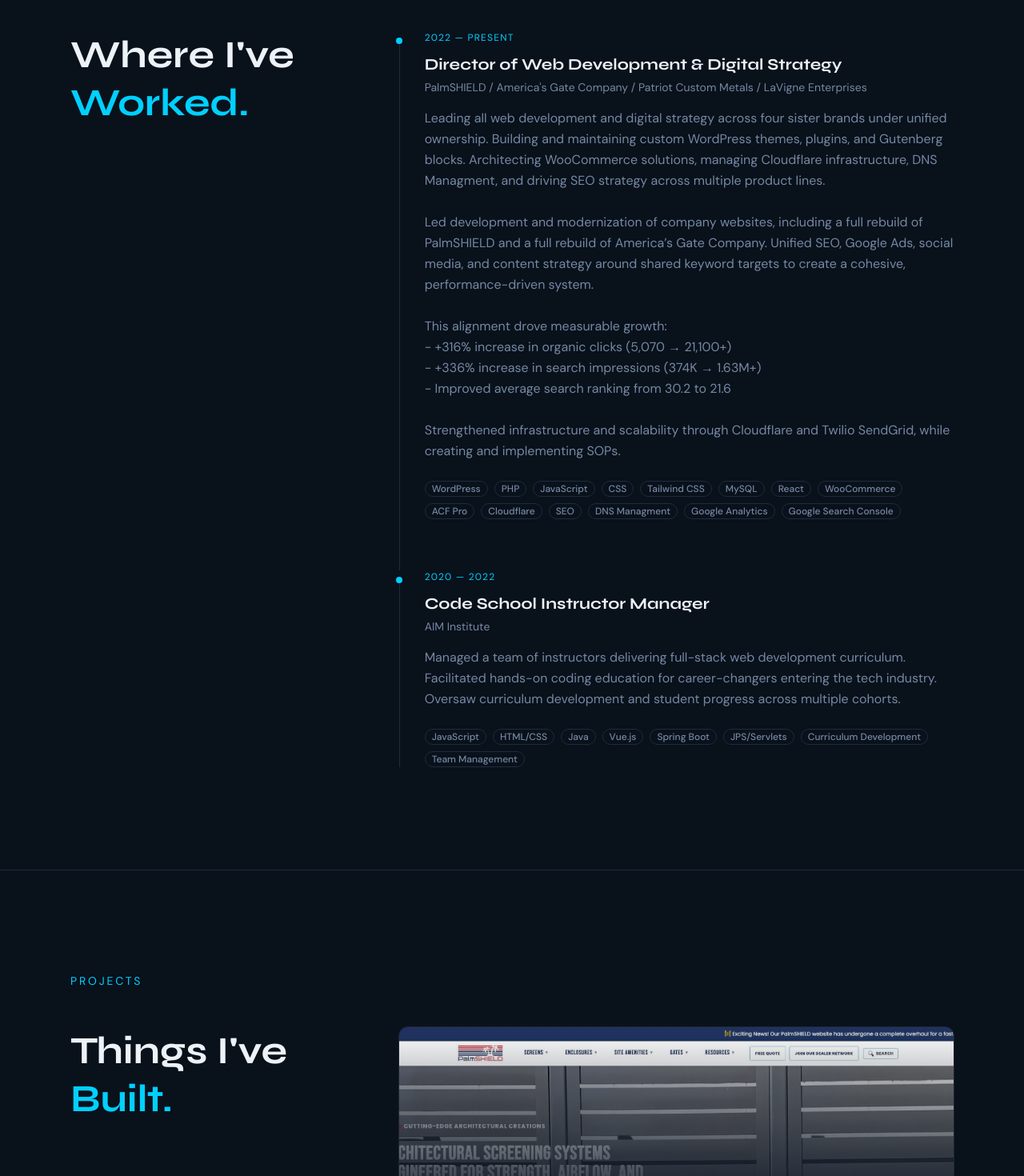
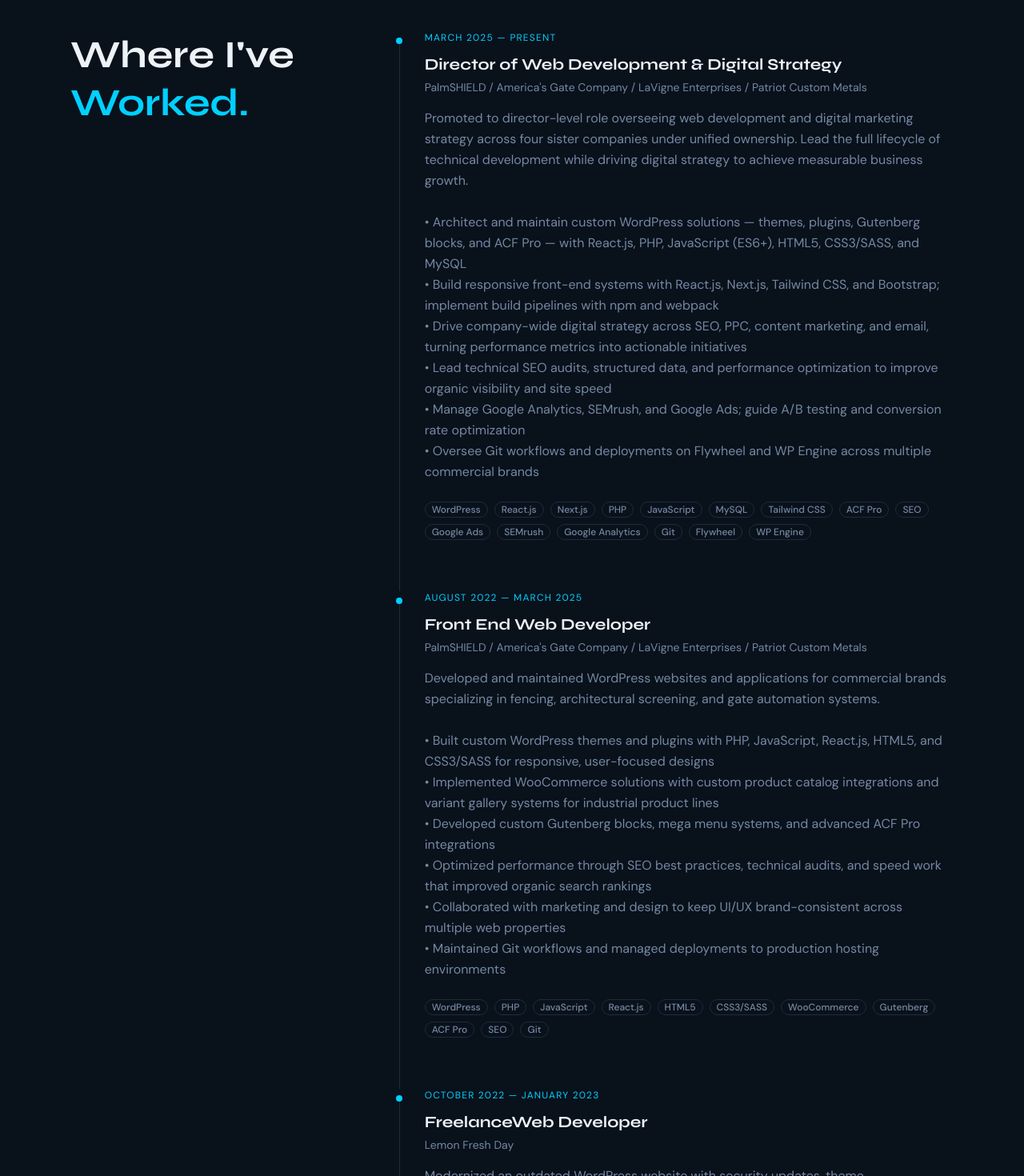
Before and after one commit to dev-Yogi/vanessa-portfolio, a Next.js app: page / in a window 1280 px wide. Shown: the part 1960-3430 px from the top of the page at 80% size. Built offline with nearby package versions, Linux system fonts and the light colour scheme.

Commit message:
Update experience compontent to reflect resume.

```diff
--- a/src/components/ExperienceSection.jsx
+++ b/src/components/ExperienceSection.jsx
@@ -6,19 +6,35 @@ import { Badge } from '@/components/ui/badge'
 const experiences = [
   {
     title: 'Director of Web Development & Digital Strategy',
-    company: 'PalmSHIELD / America\'s Gate Company / Patriot Custom Metals / LaVigne Enterprises',
-    period: '2022 — Present',
+    company: 'PalmSHIELD / America\'s Gate Company / LaVigne Enterprises / Patriot Custom Metals',
+    period: 'March 2025 — Present',
     description:
-      'Leading all web development and digital strategy across four sister brands under unified ownership. Building and maintaining custom WordPress themes, plugins, and Gutenberg blocks. Architecting WooCommerce solutions, managing Cloudflare infrastructure, DNS Managment, and driving SEO strategy across multiple product lines.\n\nLed development and modernization of company websites, including a full rebuild of PalmSHIELD and a full rebuild of America’s Gate Company. Unified SEO, Google Ads, social media, and content strategy around shared keyword targets to create a cohesive, performance-driven system.\n\nThis alignment drove measurable growth:\n- +316% increase in organic clicks (5,070 → 21,100+)\n- +336% increase in search impressions (374K → 1.63M+)\n- Improved average search ranking from 30.2 to 21.6\n\nStrengthened infrastructure and scalability through Cloudflare and Twilio SendGrid, while creating and implementing SOPs.',
-    tags: ['WordPress', 'PHP', 'JavaScript', 'CSS', 'Tailwind CSS', 'MySQL', 'React', 'WooCommerce', 'ACF Pro', 'Cloudflare', 'SEO', 'DNS Managment', 'Google Analytics', 'Google Search Console'],
+      'Promoted to director-level role overseeing web development and digital marketing strategy across four sister companies under unified ownership. Lead the full lifecycle of technical development while driving digital strategy to achieve measurable business growth.\n\n• Architect and maintain custom WordPress solutions — themes, plugins, Gutenberg blocks, and ACF Pro — with React.js, PHP, JavaScript (ES6+), HTML5, CSS3/SASS, and MySQL\n• Build responsive front-end systems with React.js, Next.js, Tailwind CSS, and Bootstrap; implement build pipelines with npm and webpack\n• Drive company-wide digital strategy across SEO, PPC, content marketing, and email, turning performance metrics into actionable initiatives\n• Lead technical SEO audits, structured data, and performance optimization to improve organic visibility and site speed\n• Manage Google Analytics, SEMrush, and Google Ads; guide A/B testing and conversion rate optimization\n• Oversee Git workflows and deployments on Flywheel and WP Engine across multiple commercial brands',
+    tags: ['WordPress', 'React.js', 'Next.js', 'PHP', 'JavaScript', 'MySQL', 'Tailwind CSS', 'ACF Pro', 'SEO', 'Google Ads', 'SEMrush', 'Google Analytics', 'Git', 'Flywheel', 'WP Engine'],
   },
   {
-    title: 'Code School Instructor Manager',
+    title: 'Front End Web Developer',
+    company: 'PalmSHIELD / America\'s Gate Company / LaVigne Enterprises / Patriot Custom Metals',
+    period: 'August 2022 — March 2025',
+    description:
+      'Developed and maintained WordPress websites and applications for commercial brands specializing in fencing, architectural screening, and gate automation systems.\n\n• Built custom WordPress themes and plugins with PHP, JavaScript, React.js, HTML5, and CSS3/SASS for responsive, user-focused designs\n• Implemented WooCommerce solutions with custom product catalog integrations and variant gallery systems for industrial product lines\n• Developed custom Gutenberg blocks, mega menu systems, and advanced ACF Pro integrations\n• Optimized performance through SEO best practices, technical audits, and speed work that improved organic search rankings\n• Collaborated with marketing and design to keep UI/UX brand-consistent across multiple web properties\n• Maintained Git workflows and managed deployments to production hosting environments',
+    tags: ['WordPress', 'PHP', 'JavaScript', 'React.js', 'HTML5', 'CSS3/SASS', 'WooCommerce', 'Gutenberg', 'ACF Pro', 'SEO', 'Git'],
+  },
+  {
+    title: 'FreelanceWeb Developer',
+    company: 'Lemon Fresh Day',
+    period: 'October 2022 — January 2023',
+    description:
+      'Modernized an outdated WordPress website with security updates, theme enhancements, and e-commerce functionality to improve user experience and enable online transactions.',
+    tags: ['WordPress', 'E-commerce', 'Security', 'Theme Development'],
+  },
+  {
+    title: 'Code School Instructor Manager & Full-Stack Curriculum Developer',
     company: 'AIM Institute',
-    period: '2020 — 2022',
+    period: 'January 2020 — July 2022',
     description:
-      'Managed a team of instructors delivering full-stack web development curriculum. Facilitated hands-on coding education for career-changers entering the tech industry. Oversaw curriculum development and student progress across multiple cohorts.',
-    tags: ['JavaScript', 'HTML/CSS', 'Java', 'Vue.js', 'Spring Boot', 'JPS/Servlets', 'Curriculum Development', 'Team Management'],
+      'Managed full-time, part-time, and contract instructors — including hiring, scheduling, performance tracking, and communication — while designing and delivering full-stack curricula for career-changers.\n\n• Built curricula for Front-End Foundations, JavaScript Full-Stack, and Java Full-Stack covering HTML5, CSS3, JavaScript, React.js, Node.js, Vue.js, MySQL, and RESTful APIs\n• Instructed students with no technical background through hands-on bootcamps, from fundamentals to deployment-ready apps\n• Presented a ReactJS workshop at Heartland Developer Conference 2020 on building and deploying a todo-list application',
+    tags: ['JavaScript', 'React.js', 'Node.js', 'Vue.js', 'HTML5', 'CSS3', 'MySQL', 'RESTful APIs', 'Curriculum Development', 'Team Management'],
   },
 ]
 
```
